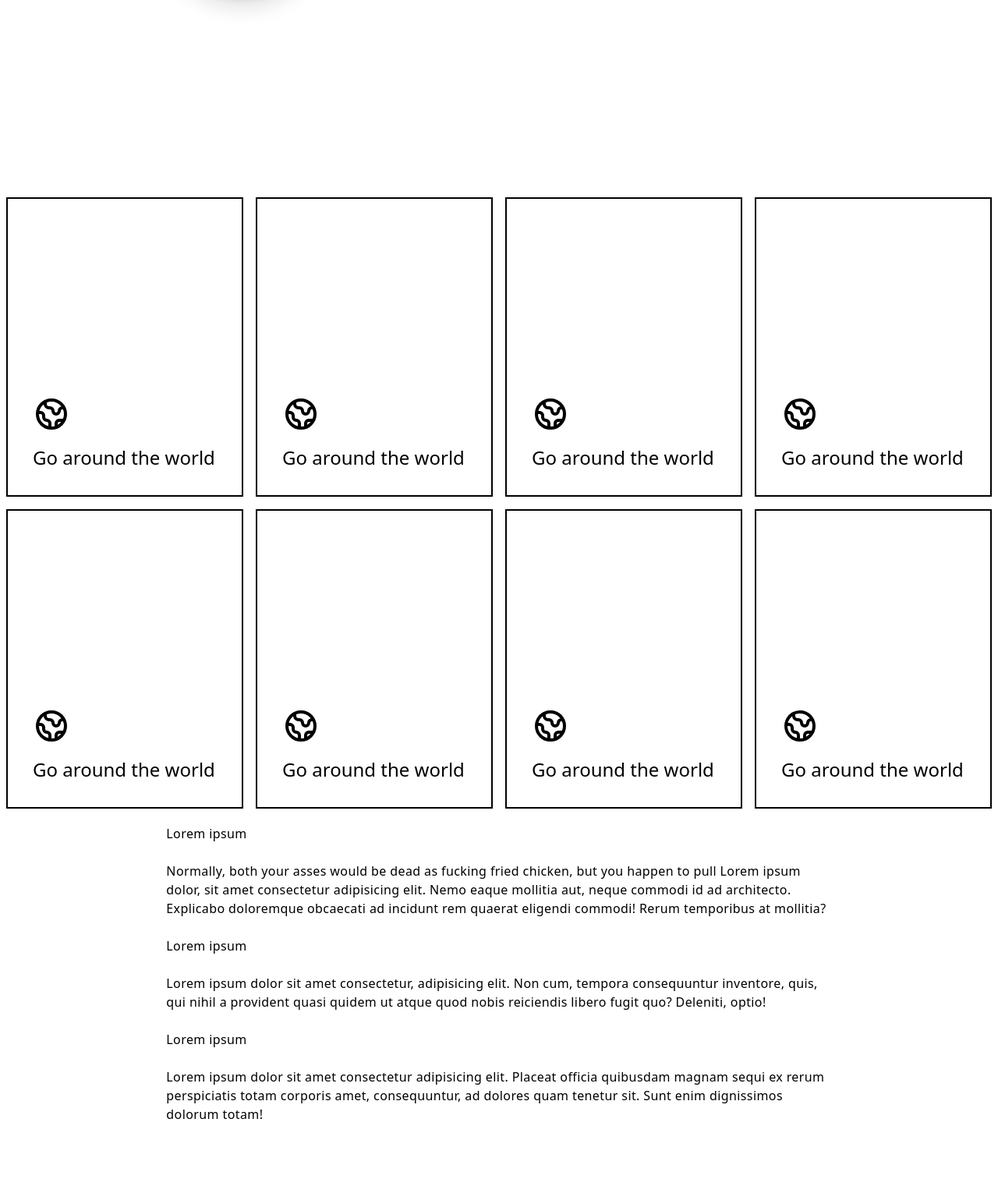
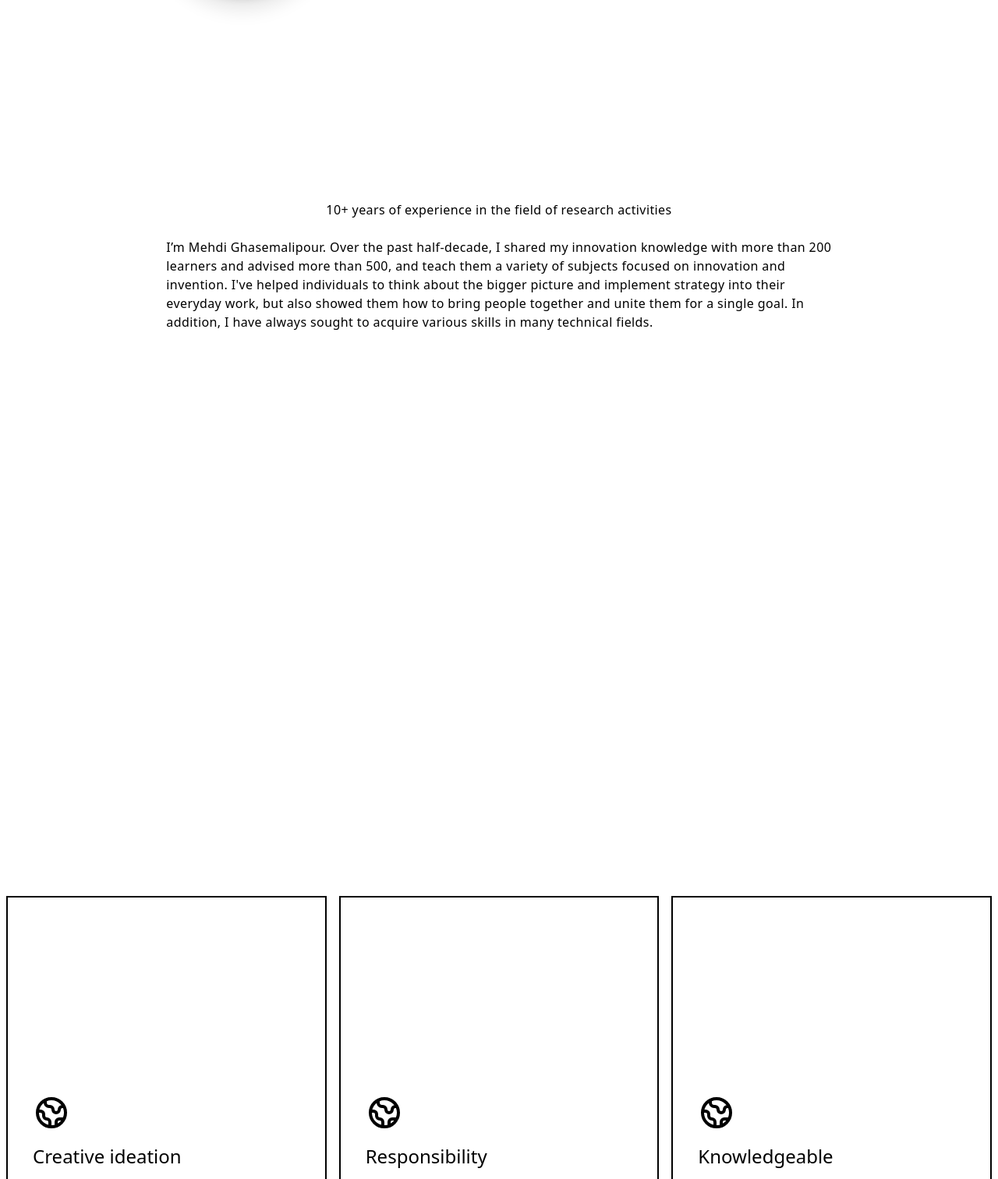
Before and after one commit to mehdighs/mehdighasemalipour, a website: page dist/index.html in a window 1280 px wide. Shown: the part 607-2119 px from the top of the page at 78% size. Drawn offline with nearby package versions, Linux system fonts and the light colour scheme.

Commit message:
Cards And Footer Added

```diff
--- a/dist/index.html
+++ b/dist/index.html
@@ -26,7 +26,7 @@
                 </button>
             </div>
             <div id="menu"
-                class="w-full sm:w-auto self-end sm:self-center sm:flex flex-col sm:flex-row items-center h-full py-1 pb-4 sm:py-0 sm:pb-0 hidden">
+                class="w-full sm:w-auto self-center sm:self-center sm:flex flex-col sm:flex-row items-center h-full py-1 pb-4 sm:py-0 sm:pb-0 hidden">
 
                 <a class="text-dark font-bold hover:text-red text-lg w-full no-underline sm:w-auto sm:pr-4 py-2 sm:py-1 sm:pt-2"
                     href="#" target="_blank">About</a>
@@ -55,17 +55,16 @@
 
 
 
-                                <div class="rounded-full border-8 border-primary shadow-xl">
-                                    <img src="https://fastly.picsum.photos/id/372/425/425.jpg?hmac=XAAc9yu-2gBHUp-NkVX9mRaQU7kTvn1wWWkqJynrtcI"
-                                        class="h-48 rounded-full sm:h-56" alt="author" />
+                                <div class="rounded-full border-8 border-primary shadow-xl border-blue-700">
+                                    <img src="image.JPG" class="h-48 rounded-full sm:h-56" alt="author" />
                                 </div>
                                 <div class="pt-8 sm:pt-10 lg:pl-8 lg:pt-0">
 
                                     <h1
-                                        class="text-center font-header text-4xl text-white sm:text-left sm:text-5xl md:text-6xl">
+                                        class="text-center font-header text-4xl text-blue-700 sm:text-left sm:text-5xl md:text-6xl">
                                         Mehdi Ghasemalipour
                                     </h1>
-                                    <p class="text-center text-white ">
+                                    <p class="text-center text-blue-700 ">
                                         Inventor
                                     </p>
                                 </div>
@@ -77,8 +76,19 @@
             </div>
         </div>
 
+
+        <div class="flex flex-col w-2/3 mx-auto mb-24 tracking-wide h-screen">
+            <h1 class="my-3 text-center">10+ years of experience in the field of research activities</h1>
+            <p class="my-3">I’m Mehdi Ghasemalipour. Over the past half-decade, I shared my innovation knowledge with
+                more than 200 learners and advised more than 500, and teach them a variety of subjects focused on
+                innovation and invention. I've helped individuals to think about the bigger picture and implement
+                strategy into their everyday work, but also showed them how to bring people together and unite them for
+                a single goal. In addition, I have always sought to acquire various skills in many technical fields.
+            </p>
+        </div>
+
         <div class="flex flex-wrap justify-center">
-            <div class="w-full sm:w-1/2   lg:w-1/4 p-2">
+            <div class="w-full sm:w-1/2 lg:w-1/3 p-2">
                 <a href="" class="group relative block h-64 sm:h-80 lg:h-96">
                     <span class="absolute inset-0 border-2 border-dashed border-black"></span>
 
@@ -92,16 +102,16 @@
                                     d="M3.055 11H5a2 2 0 012 2v1a2 2 0 002 2 2 2 0 012 2v2.945M8 3.935V5.5A2.5 2.5 0 0010.5 8h.5a2 2 0 012 2 2 2 0 104 0 2 2 0 012-2h1.064M15 20.488V18a2 2 0 012-2h3.064M21 12a9 9 0 11-18 0 9 9 0 0118 0z" />
                             </svg>
 
-                            <h2 class="mt-4 text-xl font-medium sm:text-2xl">Go around the world</h2>
+                            <h2 class="mt-4 text-xl font-medium sm:text-2xl">Creative ideation</h2>
                         </div>
 
                         <div
                             class="absolute p-4 opacity-0 transition-opacity group-hover:relative group-hover:opacity-100 sm:p-6 lg:p-8">
-                            <h3 class="mt-4 text-xl font-medium sm:text-2xl">Go around the world</h3>
+                            <h3 class="mt-4 text-xl font-medium sm:text-2xl">Creative ideation</h3>
 
                             <p class="mt-4 text-sm sm:text-base">
-                                Lorem ipsum dolor sit amet consectetur adipisicing elit. Cupiditate,
-                                praesentium voluptatem omnis atque culpa repellendus.
+                                Either I have to find a way, or if not, I have to make it. This is how I learned to be
+                                creative.
                             </p>
 
                             <p class="mt-8 font-bold">Read more</p>
@@ -110,7 +120,7 @@
                 </a>
 
             </div>
-            <div class="w-full sm:w-1/2   lg:w-1/4 p-2">
+            <div class="w-full sm:w-1/2   lg:w-1/3 p-2">
                 <a href="" class="group relative block h-64 sm:h-80 lg:h-96">
                     <span class="absolute inset-0 border-2 border-dashed border-black"></span>
 
@@ -124,16 +134,16 @@
                                     d="M3.055 11H5a2 2 0 012 2v1a2 2 0 002 2 2 2 0 012 2v2.945M8 3.935V5.5A2.5 2.5 0 0010.5 8h.5a2 2 0 012 2 2 2 0 104 0 2 2 0 012-2h1.064M15 20.488V18a2 2 0 012-2h3.064M21 12a9 9 0 11-18 0 9 9 0 0118 0z" />
                             </svg>
 
-                            <h2 class="mt-4 text-xl font-medium sm:text-2xl">Go around the world</h2>
+                            <h2 class="mt-4 text-xl font-medium sm:text-2xl">Responsibility</h2>
                         </div>
 
                         <div
                             class="absolute p-4 opacity-0 transition-opacity group-hover:relative group-hover:opacity-100 sm:p-6 lg:p-8">
-                            <h3 class="mt-4 text-xl font-medium sm:text-2xl">Go around the world</h3>
+                            <h3 class="mt-4 text-xl font-medium sm:text-2xl">Responsibility</h3>
 
                             <p class="mt-4 text-sm sm:text-base">
-                                Lorem ipsum dolor sit amet consectetur adipisicing elit. Cupiditate,
-                                praesentium voluptatem omnis atque culpa repellendus.
+                                Any accepted responsibility must be done flawlessly with the best quality since being
+                                responsible is equal to gaining credit which is paramount to me.
                             </p>
 
                             <p class="mt-8 font-bold">Read more</p>
@@ -142,7 +152,7 @@
                 </a>
 
             </div>
-            <div class="w-full sm:w-1/2   lg:w-1/4 p-2">
+            <div class="w-full sm:w-1/2   lg:w-1/3 p-2">
                 <a href="" class="group relative block h-64 sm:h-80 lg:h-96">
                     <span class="absolute inset-0 border-2 border-dashed border-black"></span>
 
@@ -156,16 +166,16 @@
                                     d="M3.055 11H5a2 2 0 012 2v1a2 2 0 002 2 2 2 0 012 2v2.945M8 3.935V5.5A2.5 2.5 0 0010.5 8h.5a2 2 0 012 2 2 2 0 104 0 2 2 0 012-2h1.064M15 20.488V18a2 2 0 012-2h3.064M21 12a9 9 0 11-18 0 9 9 0 0118 0z" />
                             </svg>
 
-                            <h2 class="mt-4 text-xl font-medium sm:text-2xl">Go around the world</h2>
+                            <h2 class="mt-4 text-xl font-medium sm:text-2xl">Knowledgeable</h2>
                         </div>
 
                         <div
                             class="absolute p-4 opacity-0 transition-opacity group-hover:relative group-hover:opacity-100 sm:p-6 lg:p-8">
-                            <h3 class="mt-4 text-xl font-medium sm:text-2xl">Go around the world</h3>
+                            <h3 class="mt-4 text-xl font-medium sm:text-2xl">Knowledgeable</h3>
 
                             <p class="mt-4 text-sm sm:text-base">
-                                Lorem ipsum dolor sit amet consectetur adipisicing elit. Cupiditate,
-                                praesentium voluptatem omnis atque culpa repellendus.
+                                Although my age is too young for my experiences, it's the result of working for many
+                                years and staying awake many nights, which is what gives me credibility.
                             </p>
 
                             <p class="mt-8 font-bold">Read more</p>
@@ -174,7 +184,7 @@
                 </a>
 
             </div>
-            <div class="w-full sm:w-1/2   lg:w-1/4 p-2">
+            <div class="w-full sm:w-1/2   lg:w-1/3 p-2">
                 <a href="" class="group relative block h-64 sm:h-80 lg:h-96">
                     <span class="absolute inset-0 border-2 border-dashed border-black"></span>
 
@@ -188,16 +198,17 @@
                                     d="M3.055 11H5a2 2 0 012 2v1a2 2 0 002 2 2 2 0 012 2v2.945M8 3.935V5.5A2.5 2.5 0 0010.5 8h.5a2 2 0 012 2 2 2 0 104 0 2 2 0 012-2h1.064M15 20.488V18a2 2 0 012-2h3.064M21 12a9 9 0 11-18 0 9 9 0 0118 0z" />
                             </svg>
 
-                            <h2 class="mt-4 text-xl font-medium sm:text-2xl">Go around the world</h2>
+                            <h2 class="mt-4 text-xl font-medium sm:text-2xl">Strategic planning</h2>
                         </div>
 
                         <div
                             class="absolute p-4 opacity-0 transition-opacity group-hover:relative group-hover:opacity-100 sm:p-6 lg:p-8">
-                            <h3 class="mt-4 text-xl font-medium sm:text-2xl">Go around the world</h3>
+                            <h3 class="mt-4 text-xl font-medium sm:text-2xl">Strategic planning</h3>
 
                             <p class="mt-4 text-sm sm:text-base">
-                                Lorem ipsum dolor sit amet consectetur adipisicing elit. Cupiditate,
-                                praesentium voluptatem omnis atque culpa repellendus.
+                                Nothing in this direction will come to the correct result without proper strategic
+                                planning and determining vision, mission, and goals. This result of appropriate
+                                strategic planning can lead to a great personal brand.
                             </p>
 
                             <p class="mt-8 font-bold">Read more</p>
@@ -206,7 +217,7 @@
                 </a>
 
             </div>
-            <div class="w-full sm:w-1/2   lg:w-1/4 p-2">
+            <div class="w-full sm:w-1/2   lg:w-1/3 p-2">
                 <a href="" class="group relative block h-64 sm:h-80 lg:h-96">
                     <span class="absolute inset-0 border-2 border-dashed border-black"></span>
 
@@ -220,16 +231,17 @@
                                     d="M3.055 11H5a2 2 0 012 2v1a2 2 0 002 2 2 2 0 012 2v2.945M8 3.935V5.5A2.5 2.5 0 0010.5 8h.5a2 2 0 012 2 2 2 0 104 0 2 2 0 012-2h1.064M15 20.488V18a2 2 0 012-2h3.064M21 12a9 9 0 11-18 0 9 9 0 0118 0z" />
                             </svg>
 
-                            <h2 class="mt-4 text-xl font-medium sm:text-2xl">Go around the world</h2>
+                            <h2 class="mt-4 text-xl font-medium sm:text-2xl">Leadership</h2>
                         </div>
 
                         <div
                             class="absolute p-4 opacity-0 transition-opacity group-hover:relative group-hover:opacity-100 sm:p-6 lg:p-8">
-                            <h3 class="mt-4 text-xl font-medium sm:text-2xl">Go around the world</h3>
+                            <h3 class="mt-4 text-xl font-medium sm:text-2xl">Leadership</h3>
 
                             <p class="mt-4 text-sm sm:text-base">
-                                Lorem ipsum dolor sit amet consectetur adipisicing elit. Cupiditate,
-                                praesentium voluptatem omnis atque culpa repellendus.
+                                An inventor can become a leader by using their problem-solving skills, creativity, and
+                                insight to inspire and guide others toward a common goal. I always strive to be able to
+                                lead ideas with the highest quality.
                             </p>
 
                             <p class="mt-8 font-bold">Read more</p>
@@ -238,7 +250,7 @@
                 </a>
 
             </div>
-            <div class="w-full sm:w-1/2   lg:w-1/4 p-2">
+            <div class="w-full sm:w-1/2   lg:w-1/3 p-2">
                 <a href="" class="group relative block h-64 sm:h-80 lg:h-96">
                     <span class="absolute inset-0 border-2 border-dashed border-black"></span>
 
@@ -252,80 +264,17 @@
                                     d="M3.055 11H5a2 2 0 012 2v1a2 2 0 002 2 2 2 0 012 2v2.945M8 3.935V5.5A2.5 2.5 0 0010.5 8h.5a2 2 0 012 2 2 2 0 104 0 2 2 0 012-2h1.064M15 20.488V18a2 2 0 012-2h3.064M21 12a9 9 0 11-18 0 9 9 0 0118 0z" />
                             </svg>
 
-                            <h2 class="mt-4 text-xl font-medium sm:text-2xl">Go around the world</h2>
+                            <h2 class="mt-4 text-xl font-medium sm:text-2xl"> Self-learning</h2>
                         </div>
 
                         <div
                             class="absolute p-4 opacity-0 transition-opacity group-hover:relative group-hover:opacity-100 sm:p-6 lg:p-8">
-                            <h3 class="mt-4 text-xl font-medium sm:text-2xl">Go around the world</h3>
+                            <h3 class="mt-4 text-xl font-medium sm:text-2xl"> Self-learning</h3>
 
                             <p class="mt-4 text-sm sm:text-base">
-                                Lorem ipsum dolor sit amet consectetur adipisicing elit. Cupiditate,
-                                praesentium voluptatem omnis atque culpa repellendus.
-                            </p>
-
-                            <p class="mt-8 font-bold">Read more</p>
-                        </div>
-                    </div>
-                </a>
-
-            </div>
-            <div class="w-full sm:w-1/2   lg:w-1/4 p-2">
-                <a href="" class="group relative block h-64 sm:h-80 lg:h-96">
-                    <span class="absolute inset-0 border-2 border-dashed border-black"></span>
-
-                    <div
-                        class="relative flex h-full transform items-end border-2 border-black bg-white transition-transform  ">
-                        <div
-                            class="p-4 !pt-0 transition-opacity group-hover:absolute group-hover:opacity-0 sm:p-6 lg:p-8">
-                            <svg xmlns="http://www.w3.org/2000/svg" class="h-10 w-10 sm:h-12 sm:w-12" fill="none"
-                                viewBox="0 0 24 24" stroke="currentColor">
-                                <path stroke-linecap="round" stroke-linejoin="round" stroke-width="2"
-                                    d="M3.055 11H5a2 2 0 012 2v1a2 2 0 002 2 2 2 0 012 2v2.945M8 3.935V5.5A2.5 2.5 0 0010.5 8h.5a2 2 0 012 2 2 2 0 104 0 2 2 0 012-2h1.064M15 20.488V18a2 2 0 012-2h3.064M21 12a9 9 0 11-18 0 9 9 0 0118 0z" />
-                            </svg>
-
-                            <h2 class="mt-4 text-xl font-medium sm:text-2xl">Go around the world</h2>
-                        </div>
-
-                        <div
-                            class="absolute p-4 opacity-0 transition-opacity group-hover:relative group-hover:opacity-100 sm:p-6 lg:p-8">
-                            <h3 class="mt-4 text-xl font-medium sm:text-2xl">Go around the world</h3>
-
-                            <p class="mt-4 text-sm sm:text-base">
-                                Lorem ipsum dolor sit amet consectetur adipisicing elit. Cupiditate,
-                                praesentium voluptatem omnis atque culpa repellendus.
-                            </p>
-
-                            <p class="mt-8 font-bold">Read more</p>
-                        </div>
-                    </div>
-                </a>
-
-            </div>
-            <div class="w-full sm:w-1/2   lg:w-1/4 p-2">
-                <a href="" class="group relative block h-64 sm:h-80 lg:h-96">
-                    <span class="absolute inset-0 border-2 border-dashed border-black"></span>
-
-                    <div
-                        class="relative flex h-full transform items-end border-2 border-black bg-white transition-transform  ">
-                        <div
-                            class="p-4 !pt-0 transition-opacity group-hover:absolute group-hover:opacity-0 sm:p-6 lg:p-8">
-                            <svg xmlns="http://www.w3.org/2000/svg" class="h-10 w-10 sm:h-12 sm:w-12" fill="none"
-                                viewBox="0 0 24 24" stroke="currentColor">
-                                <path stroke-linecap="round" stroke-linejoin="round" stroke-width="2"
-                                    d="M3.055 11H5a2 2 0 012 2v1a2 2 0 002 2 2 2 0 012 2v2.945M8 3.935V5.5A2.5 2.5 0 0010.5 8h.5a2 2 0 012 2 2 2 0 104 0 2 2 0 012-2h1.064M15 20.488V18a2 2 0 012-2h3.064M21 12a9 9 0 11-18 0 9 9 0 0118 0z" />
-                            </svg>
-
-                            <h2 class="mt-4 text-xl font-medium sm:text-2xl">Go around the world</h2>
-                        </div>
-
-                        <div
-                            class="absolute p-4 opacity-0 transition-opacity group-hover:relative group-hover:opacity-100 sm:p-6 lg:p-8">
-                            <h3 class="mt-4 text-xl font-medium sm:text-2xl">Go around the world</h3>
-
-                            <p class="mt-4 text-sm sm:text-base">
-                                Lorem ipsum dolor sit amet consectetur adipisicing elit. Cupiditate,
-                                praesentium voluptatem omnis atque culpa repellendus.
+                                Self-learning is the ability to acquire knowledge and skills through independent study
+                                and discovery. This allowed me to take control of my learning and personalize my
+                                learning so that I could always learn whatever I wanted.
                             </p>
 
                             <p class="mt-8 font-bold">Read more</p>
@@ -336,28 +285,7 @@
             </div>
         </div>
 
-        <div class="flex flex-col w-2/3 mx-auto mb-24 tracking-wide">
-            <h2 class="my-3">Lorem ipsum</h2>
-            <p class="my-3">Normally, both your asses would be dead as fucking fried chicken, but you happen to pull
-                Lorem ipsum dolor, sit amet consectetur adipisicing elit. Nemo eaque mollitia aut, neque commodi id ad
-                architecto. Explicabo doloremque obcaecati ad incidunt rem quaerat eligendi commodi! Rerum temporibus at
-                mollitia?
-            </p>
-            <h2 class="my-3">Lorem ipsum</h2>
-            <p class="my-3">Lorem ipsum dolor sit amet consectetur, adipisicing elit. Non cum, tempora consequuntur
-                inventore, quis, qui nihil a provident quasi quidem ut atque quod nobis reiciendis libero fugit quo?
-                Deleniti, optio!
-            </p>
-            <h2 class="my-3">Lorem ipsum</h2>
-            <p class="my-3">Lorem ipsum dolor sit amet consectetur adipisicing elit. Placeat officia quibusdam magnam
-                sequi ex rerum perspiciatis totam corporis amet, consequuntur, ad dolores quam tenetur sit. Sunt enim
-                dignissimos dolorum totam!
-            </p>
-            <div class="w-full sm:w-2/3 h-px bg-grey-light mx-auto my-12"></div>
-            <a href="#top" id="bottom"
-                class="inline-block max-w-xs self-center text-center text-red-900 hover:text-white no-underline border rounded-full border-red-900 hover:border-red-900 hover:bg-red-900 px-12 py-2">Go
-                to Top</a>
-        </div>
+
 
         <div class="flex flex-col w-2/3 mx-auto mb-24 tracking-wide">
             <h2 class="my-3">Lorem ipsum</h2>
```
Also changed, not shown: dist/gallery.html (added, +12 -0 lines), dist/image.JPG (added).
